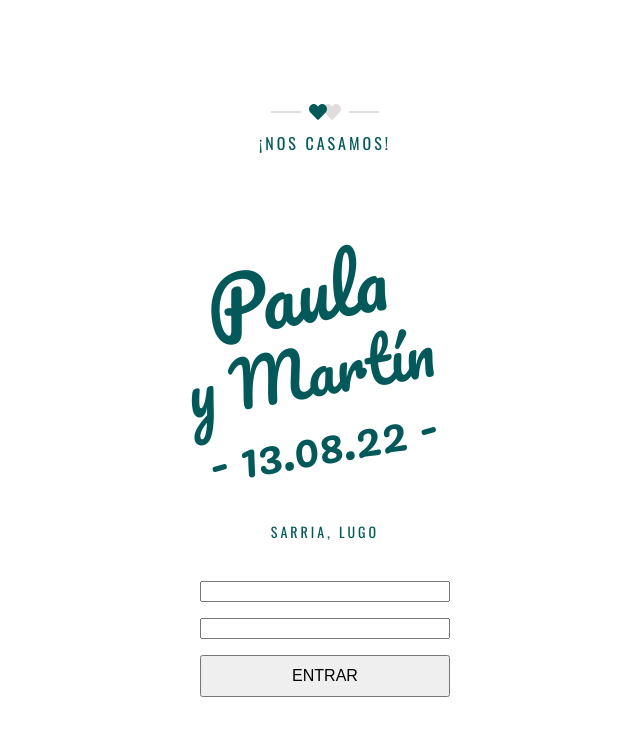
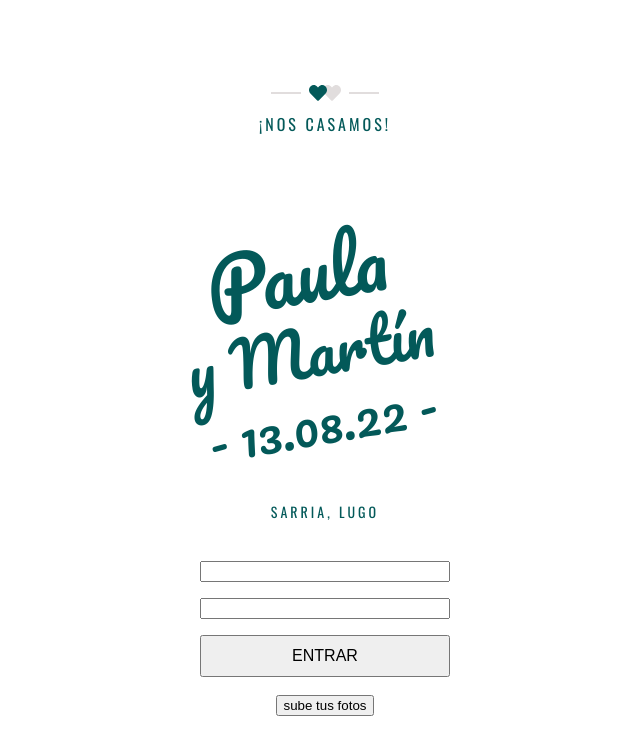
Before and after one commit to sracela/boda-ui, a React (Create React App) app: page / in a window 1280 px wide. Shown: the top 754 px of the page, without its empty margins (315-955 px from the left). Built offline with nearby package versions, Linux system fonts and the light colour scheme; no server answers.

Commit message:
link to subettusfotos

```diff
--- a/src/components/ComingSoonSection/ComingSoonSection.js
+++ b/src/components/ComingSoonSection/ComingSoonSection.js
@@ -1,6 +1,7 @@
 import "./ComingSoonSection.css";
 import HeartDivider from "../HeartDivider/HeartDivider";
 import GoogleSignInCustom from "../GoogleSignInCustom/GoogleSignInCustom";
+import { Link } from "react-router-dom";
 
 function ComingSoonSection({ handleClick }) {
   return (
@@ -36,6 +37,10 @@ function ComingSoonSection({ handleClick }) {
                   <div>
                     <GoogleSignInCustom />
                   </div>
+                  <br />
+                  <Link to="/sube-tus-fotos">
+                    <button>sube tus fotos</button>
+                  </Link>
                 </div>
               </div>
             </div>
```
